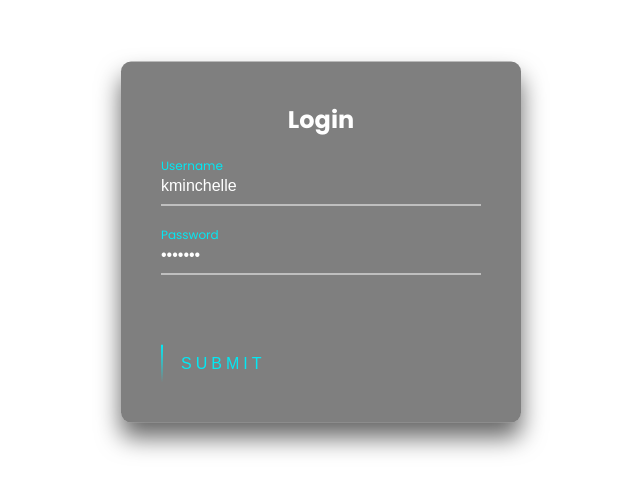
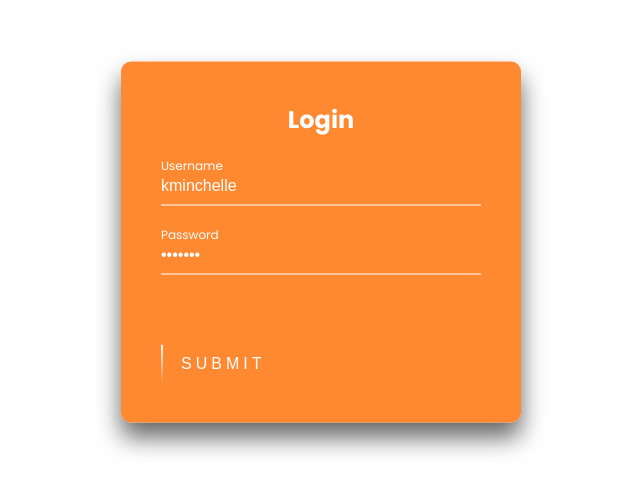
Before and after one commit to hakimdaniall/dummyjson-ecommerce, an Angular app: page / in a window 1280 px wide. Shown: the part 158-650 px from the top of the page, without its empty margins (319-959 px from the left). Built offline with nearby package versions, Linux system fonts and the light colour scheme.

Commit message:
styling update

```diff
--- a/src/app/components/cart/cart.component.css
+++ b/src/app/components/cart/cart.component.css
@@ -57,7 +57,7 @@ h1 {
   position: relative;
   display: block;
   width: 100%;
-  background: #95a6d6;
+  background: #ff7d1a;
   padding: 10px 0;
   border-top-right-radius: 6px;
   border-top-left-radius: 6px;
@@ -163,7 +163,7 @@ tr.extracosts {
 
 /** submit btn **/
 tr.checkoutrow {
-  background: #cfdae8;
+  background: rgba(244,244,244,.79);
   border-top: 1px solid #abc0db;
   border-bottom: 1px solid #abc0db;
 }
@@ -183,8 +183,8 @@ td.checkout {
 }
 
 #submitbtn {
-  width: 150px;
-  height: 35px;
+  font-family: inherit;
+  padding: 10px;
   outline: none;
   border: none;
   border-radius: 5px;
@@ -195,14 +195,10 @@ td.checkout {
   text-shadow: 1px 1px 0 rgba(0,0,0,0.2);
   cursor: pointer;
   overflow: hidden;
-  border-bottom: 1px solid #0071ff;
-  background-image: linear-gradient(#66aaff, #4d9cff);
+  background:  #ff7d1a;
+  transition: all 0.4s ease;
 }
+
 #submitbtn:hover {
-  background-image: linear-gradient(#4d9cff, #338eff);
+  opacity: .5;
 }
-#submitbtn:active {
-  border-bottom: 0;
-  background-image: linear-gradient(#338eff, #4d9cff);
-  box-shadow: inset 0 1px 3px 1px rgba(0,0,0,0.25);
-}
--- a/src/app/components/cart/cart.component.html
+++ b/src/app/components/cart/cart.component.html
@@ -3,7 +3,14 @@
         <div id="w">
             <header id="title">
                 <h1>Cart</h1>
-                <button class="close-btn" (click)="onClose()">Close</button>
+                <button class="close-btn" (click)="onClose()">
+                    <svg xmlns="http://www.w3.org/2000/svg" width="24" height="24" viewBox="0 0 24 24">
+                        <path fill="none" d="M0 0h24v24H0V0z"></path>
+                        <path
+                            d="M19 6.41L17.59 5 12 10.59 6.41 5 5 6.41 10.59 12 5 17.59 6.41 19 12 13.41 17.59 19 19 17.59 13.41 12 19 6.41z"
+                            fill="#ffffff"></path>
+                    </svg>
+                </button>
             </header>
             <div id="page">
                 <ng-container *ngIf="cartsItem.length > 0">
--- a/src/app/pages/login/login.component.css
+++ b/src/app/pages/login/login.component.css
@@ -6,7 +6,7 @@
     width: 400px;
     padding: 40px;
     transform: translate(-50%, -50%);
-    background: rgba(0,0,0,.5);
+    background: rgb(255 125 26 / 90%);
     box-sizing: border-box;
     box-shadow: 0 15px 25px rgba(0,0,0,.6);
     border-radius: 10px;
@@ -49,7 +49,7 @@
   .login-box .user-box input:valid ~ label {
     top: -20px;
     left: 0;
-    color: #03e9f4;
+    color: #fff;
     font-size: 12px;
   }
 
@@ -57,7 +57,7 @@
     position: relative;
     display: inline-block;
     padding: 10px 20px;
-    color: #03e9f4;
+    color: #fff;
     font-size: 16px;
     text-decoration: none;
     text-transform: uppercase;
@@ -71,13 +71,13 @@
   }
 
   .login-box .btn:hover {
-    background: #03e9f4;
+    background: #fff;
     color: #fff;
     border-radius: 5px;
-    box-shadow: 0 0 5px #03e9f4,
-                0 0 25px #03e9f4,
-                0 0 50px #03e9f4,
-                0 0 100px #03e9f4;
+    box-shadow: 0 0 5px #fff,
+                0 0 25px #fff,
+                0 0 50px #fff,
+                0 0 100px #fff;
   }
 
   .login-box .btn span {
@@ -90,7 +90,7 @@
     left: -100%;
     width: 100%;
     height: 2px;
-    background: linear-gradient(90deg, transparent, #03e9f4);
+    background: linear-gradient(90deg, transparent, #fff);
     animation: btn-anim1 1s linear infinite;
   }
 
@@ -108,7 +108,7 @@
     right: 0;
     width: 2px;
     height: 100%;
-    background: linear-gradient(180deg, transparent, #03e9f4);
+    background: linear-gradient(180deg, transparent, #fff);
     animation: btn-anim2 1s linear infinite;
     animation-delay: .25s
   }
@@ -127,7 +127,7 @@
     right: -100%;
     width: 100%;
     height: 2px;
-    background: linear-gradient(270deg, transparent, #03e9f4);
+    background: linear-gradient(270deg, transparent, #fff);
     animation: btn-anim3 1s linear infinite;
     animation-delay: .5s
   }
@@ -146,7 +146,7 @@
     left: 0;
     width: 2px;
     height: 100%;
-    background: linear-gradient(360deg, transparent, #03e9f4);
+    background: linear-gradient(360deg, transparent, #fff);
     animation: btn-anim4 1s linear infinite;
     animation-delay: .75s
   }
```
